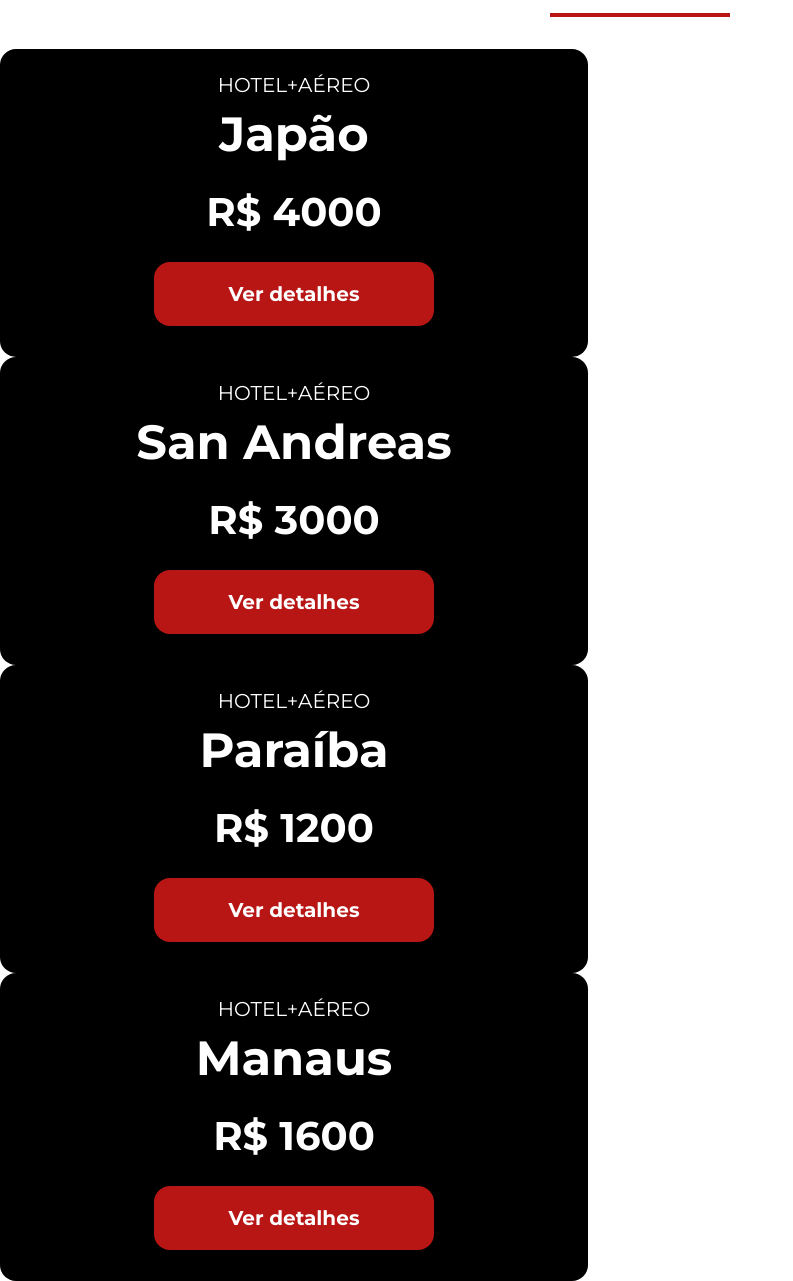
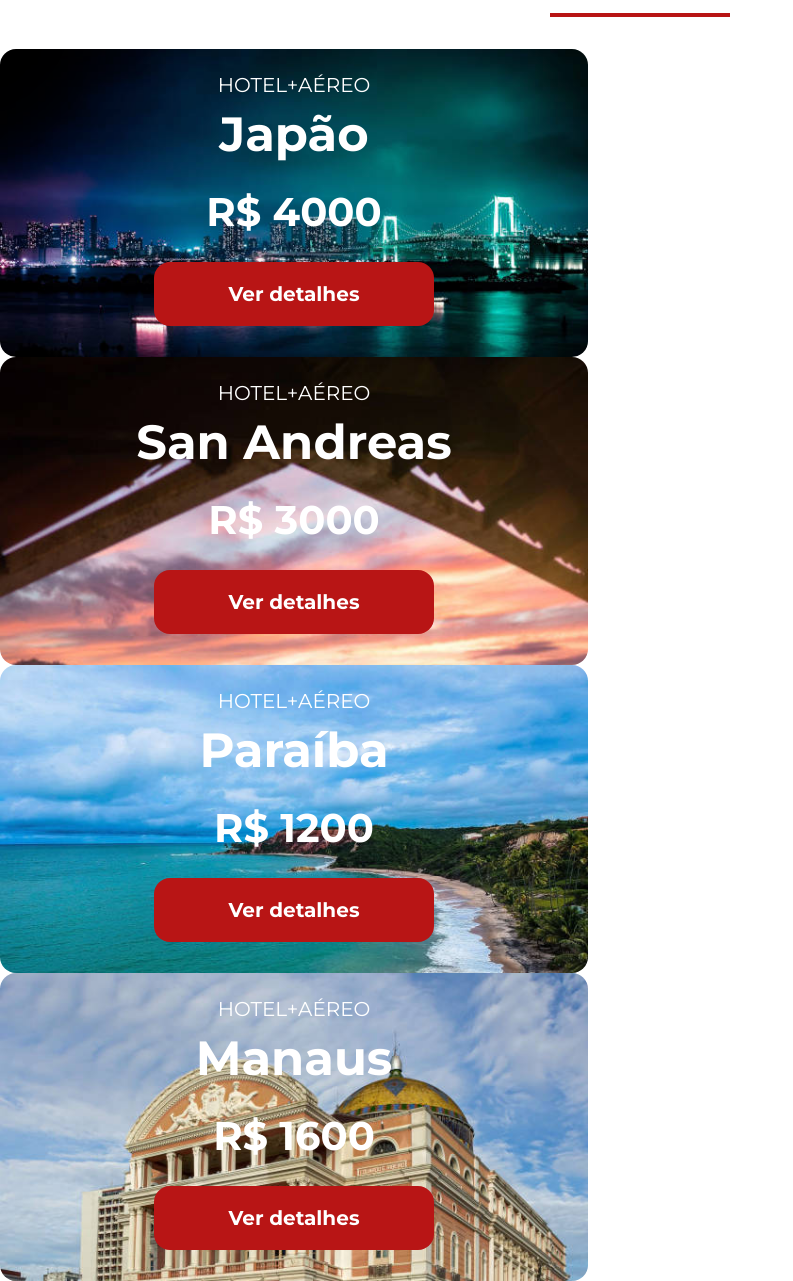
Before and after one commit to micaele-souza/Jornada-viagens, a plain HTML site: page index.html in a window 1280 px wide. Shown: the part 1170-2451 px from the top of the page, without its empty margins (0-793 px from the left). Drawn offline with Linux system fonts and the light colour scheme.

Commit message:
adiciona background aos cards

```diff
--- a/css/offers.css
+++ b/css/offers.css
@@ -35,20 +35,37 @@
   display: inline-block;
 }
 
-@media screen and (min-width:1024px) {
-    .card{
+.card.japao {
+  background: url(../img/bg-card.japao.png);
+  background-size: cover;
+}
+
+.card.san-andreas {
+  background: url(../img/bg-card-san-andreas.jpg);
+  background-size: cover;
+}
+
+.card.paraiba {
+  background: url(../img/bg-card-paraiba.jpg);
+  background-size: cover;
+}
+
+.card.manaus {
+  background: url(../img/bg-card-manaus.jpg);
+  background-size: cover;
+}
+
+@media screen and (min-width: 1024px) {
+  .card {
     width: 588px;
     height: 308px;
   }
 
-
   .card header h3 {
     font-size: 48px;
-
   }
 
   .card header span {
     font-size: 40px;
   }
-
 }
--- a/index.html
+++ b/index.html
@@ -60,7 +60,7 @@
         <h2>Ofertas da Semana</h2>
         <hr />
         <div class="offers-cards">
-          <article class="card">
+          <article class="card japao">
             <header>
               <p>HOTEL+AÉREO</p>
               <h3>
@@ -73,7 +73,7 @@
             </footer>
           </article>
 
-          <article class="card">
+          <article class="card san-andreas">
             <header>
               <p>HOTEL+AÉREO</p>
               <h3>
@@ -85,7 +85,7 @@
               <a href="#" class="button"> Ver detalhes</a>
             </footer>
           </article>
-          <article class="card">
+          <article class="card paraiba">
             <header>
               <p>HOTEL+AÉREO</p>
               <h3>
@@ -97,7 +97,7 @@
               <a href="#" class="button"> Ver detalhes</a>
             </footer>
           </article>
-          <article class="card">
+          <article class="card manaus">
             <header>
               <p>HOTEL+AÉREO</p>
               <h3>
```
Also changed, not shown: img/bg-card-japao.jpg (added), img/bg-card-manaus.jpg (added), img/bg-card-paraiba.jpg (added), img/bg-card-san-andreas.jpg (added), img/bg-card.japao.png (added). Lines whose indentation alone changed are shown as unchanged.
